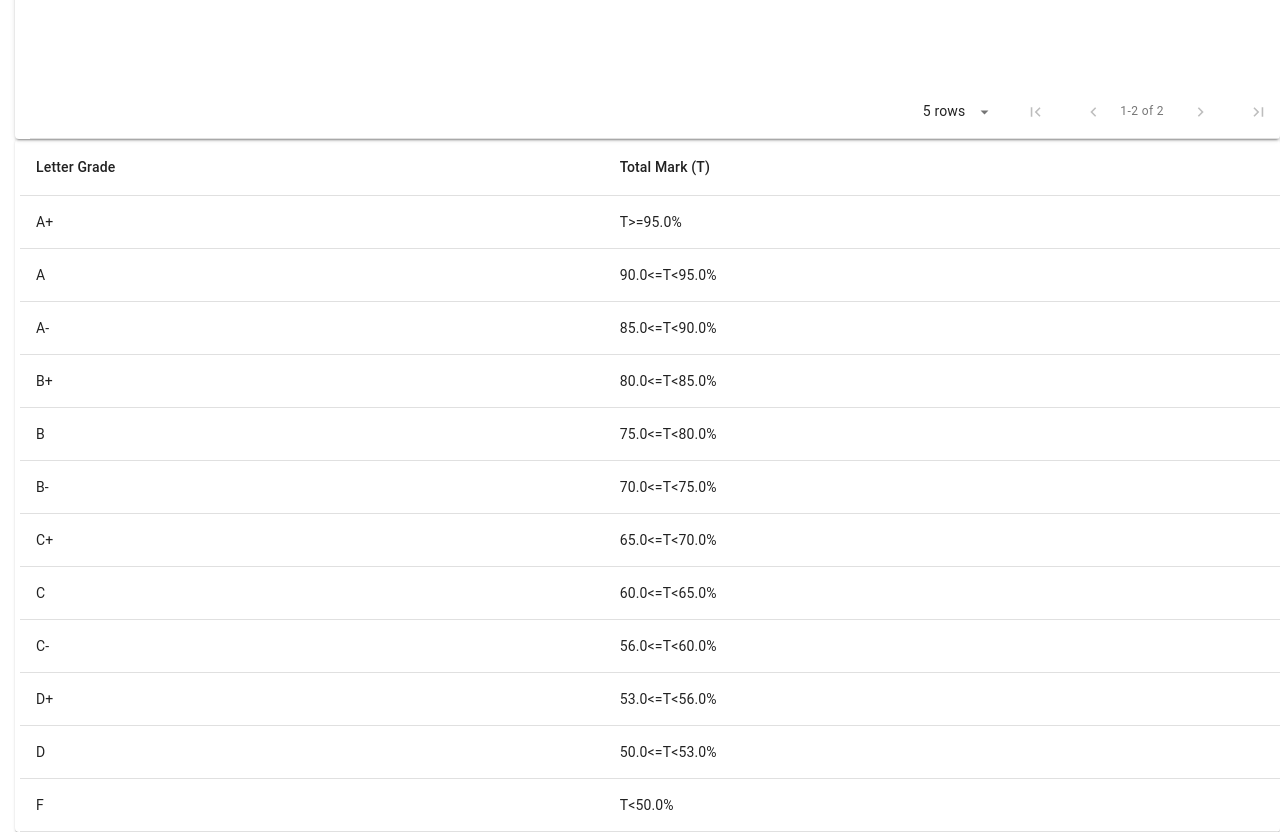
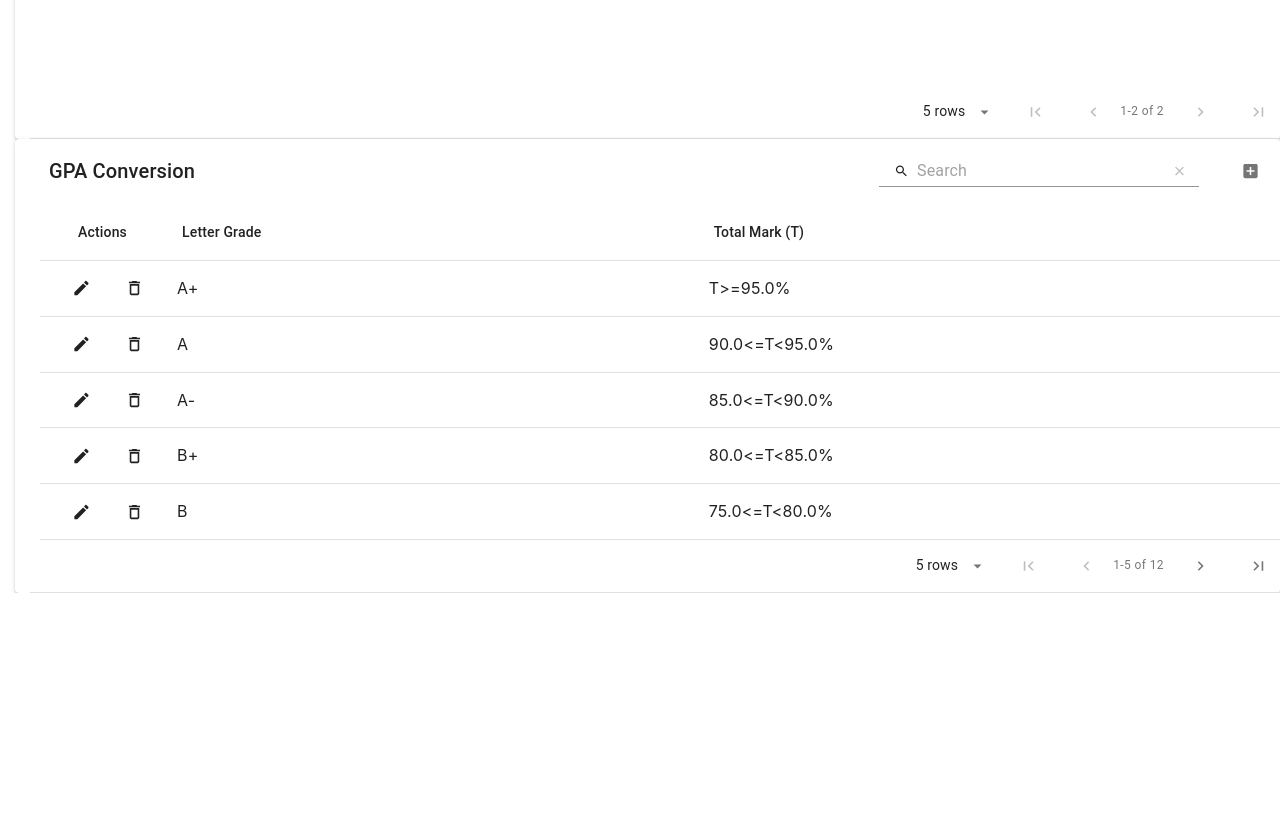
Before and after one commit to Karenzhang7717/ENSF607_Web_Project, a React (Create React App) app in the folder course-outline/: page / in a window 1280 px wide. Shown: the part 780-1612 px from the top of the page. After the commit the page ends 1373 px from the top, so only its background shows below. Built offline with nearby package versions, Linux system fonts and the light colour scheme.

Commit message:
made gpa conversion edible

```diff
--- a/course-outline/src/components/GPA.js
+++ b/course-outline/src/components/GPA.js
@@ -1,62 +1,127 @@
+
 import React from 'react';
-import { makeStyles } from '@material-ui/core/styles';
-import Table from '@material-ui/core/Table';
-import TableBody from '@material-ui/core/TableBody';
-import TableCell from '@material-ui/core/TableCell';
-import TableContainer from '@material-ui/core/TableContainer';
-import TableHead from '@material-ui/core/TableHead';
-import TableRow from '@material-ui/core/TableRow';
-import Paper from '@material-ui/core/Paper';
 
-const useStyles = makeStyles({
-  table: {
-    minWidth: 650,
-  },
-});
 
-function createData(grade, mark) {
-  return { grade,mark };
-}
+import MaterialTable from 'material-table';
 
-const rows = [
-  createData('A+', 'T>=95.0%'),
-  createData('A', '90.0<=T<95.0%'),
-  createData('A-', '85.0<=T<90.0%'),
-  createData('B+', '80.0<=T<85.0%'),
-  createData('B', '75.0<=T<80.0%'),
-  createData('B-', '70.0<=T<75.0%'),
-  createData('C+', '65.0<=T<70.0%'),
-  createData('C', '60.0<=T<65.0%'),
-  createData('C-', '56.0<=T<60.0%'),
-  createData('D+', '53.0<=T<56.0%'),
-  createData('D', '50.0<=T<53.0%'),
-  createData('F', 'T<50.0%')
-];
+import { forwardRef } from 'react';
 
-export default function BasicTable() {
-  const classes = useStyles();
+import AddBox from '@material-ui/icons/AddBox';
+import ArrowUpward from '@material-ui/icons/ArrowUpward';
+import Check from '@material-ui/icons/Check';
+import ChevronLeft from '@material-ui/icons/ChevronLeft';
+import ChevronRight from '@material-ui/icons/ChevronRight';
+import Clear from '@material-ui/icons/Clear';
+import DeleteOutline from '@material-ui/icons/DeleteOutline';
+import Edit from '@material-ui/icons/Edit';
+import FilterList from '@material-ui/icons/FilterList';
+import FirstPage from '@material-ui/icons/FirstPage';
+import LastPage from '@material-ui/icons/LastPage';
+import Remove from '@material-ui/icons/Remove';
+import SaveAlt from '@material-ui/icons/SaveAlt';
+import Search from '@material-ui/icons/Search';
+import ViewColumn from '@material-ui/icons/ViewColumn';
+
+
+
+const tableIcons = {
+  Add: forwardRef((props, ref) => <AddBox {...props} ref={ref} />),
+  Check: forwardRef((props, ref) => <Check {...props} ref={ref} />),
+  Clear: forwardRef((props, ref) => <Clear {...props} ref={ref} />),
+  Delete: forwardRef((props, ref) => <DeleteOutline {...props} ref={ref} />),
+  DetailPanel: forwardRef((props, ref) => <ChevronRight {...props} ref={ref} />),
+  Edit: forwardRef((props, ref) => <Edit {...props} ref={ref} />),
+  Export: forwardRef((props, ref) => <SaveAlt {...props} ref={ref} />),
+  Filter: forwardRef((props, ref) => <FilterList {...props} ref={ref} />),
+  FirstPage: forwardRef((props, ref) => <FirstPage {...props} ref={ref} />),
+  LastPage: forwardRef((props, ref) => <LastPage {...props} ref={ref} />),
+  NextPage: forwardRef((props, ref) => <ChevronRight {...props} ref={ref} />),
+  PreviousPage: forwardRef((props, ref) => <ChevronLeft {...props} ref={ref} />),
+  ResetSearch: forwardRef((props, ref) => <Clear {...props} ref={ref} />),
+  Search: forwardRef((props, ref) => <Search {...props} ref={ref} />),
+  SortArrow: forwardRef((props, ref) => <ArrowUpward {...props} ref={ref} />),
+  ThirdStateCheck: forwardRef((props, ref) => <Remove {...props} ref={ref} />),
+  ViewColumn: forwardRef((props, ref) => <ViewColumn {...props} ref={ref} />)
+  };
+
+
+
+export default function Editable() {
+  const { useState } = React;
+
+  const [columns, setColumns] = useState([
+    { title: 'Letter Grade', field: 'grade' },
+    { title: 'Total Mark (T)', field: 'mark'}
+
+
+  ]);
+
+  const [data, setData] = useState([
+    { grade: 'A+', mark: 'T>=95.0%'},
+    {grade:'A', mark:'90.0<=T<95.0%'},
+    {grade:'A-', mark:'85.0<=T<90.0%'},
+    {grade:'B+', mark:'80.0<=T<85.0%'},
+    {grade:'B', mark:'75.0<=T<80.0%'},
+    {grade:'B-',mark: '70.0<=T<75.0%'},
+    {grade:'C+',mark: '65.0<=T<70.0%'},
+    {grade:'C', mark:'60.0<=T<65.0%'},
+    {grade:'C-',mark: '56.0<=T<60.0%'},
+    {grade:'D+',mark: '53.0<=T<56.0%'},
+    {grade:'D', mark:'50.0<=T<53.0%'},
+    {grade:'F', mark:'T<50.0%'}
+  ]);
+
+
+
+
 
   return (
-    <TableContainer component={Paper}>
-      <Table className={classes.table} aria-label="simple table">
-        <TableHead>
-          <TableRow>
-            <TableCell align="left">Letter Grade</TableCell>
-            <TableCell align="right">Total Mark (T)</TableCell>
+    <
+      MaterialTable
+      title="GPA Conversion"
+      columns={columns}
+      data={data}
+      icons={tableIcons}
 
-          </TableRow>
-        </TableHead>
-        <TableBody>
-          {rows.map((row) => (
-            <TableRow key={row.name}>
 
-              <TableCell align="left">{row.grade}</TableCell>
-              <TableCell align="right">{row.mark}</TableCell>
+      editable={{
+        onRowAdd: newData =>
+          new Promise((resolve, reject) => {
+            setTimeout(() => {
+              setData([...data, newData]);
 
-            </TableRow>
-          ))}
-        </TableBody>
-      </Table>
-    </TableContainer>
-  );
+              resolve();
+            }, 1000)
+          }),
+        onRowUpdate: (newData, oldData) =>
+          new Promise((resolve, reject) => {
+            setTimeout(() => {
+              const dataUpdate = [...data];
+              const index = oldData.tableData.id;
+              dataUpdate[index] = newData;
+              setData([...dataUpdate]);
+
+              resolve();
+            }, 1000)
+          }),
+        onRowDelete: oldData =>
+          new Promise((resolve, reject) => {
+            setTimeout(() => {
+              const dataDelete = [...data];
+              const index = oldData.tableData.id;
+              dataDelete.splice(index, 1);
+              setData([...dataDelete]);
+
+              resolve()
+            }, 1000)
+
+          }),
+
+
+      }}
+
+    />
+
+
+  )
 }
```
